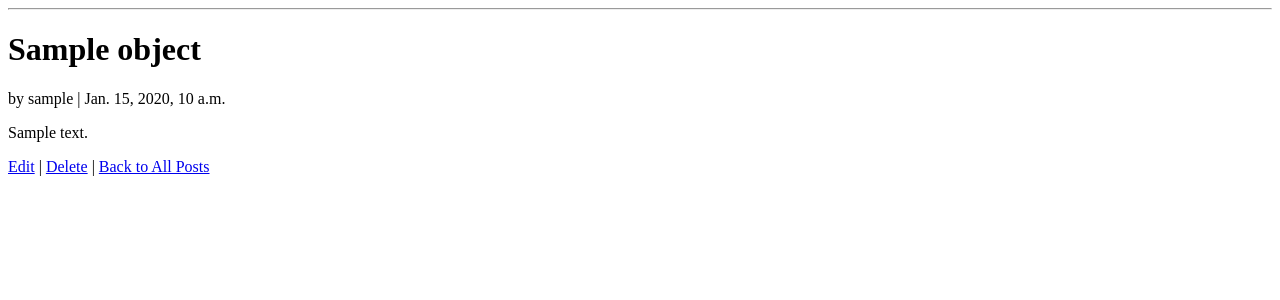
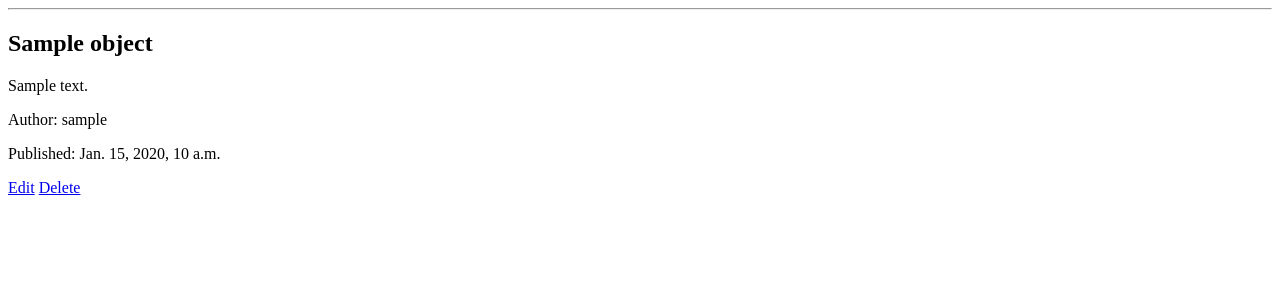
Before and after one commit to Melissa07001/Alx_DjangoLearnLab, a Django app: template blog/templates/blog/post_detail.html in a window 1280 px wide. Shown: the part 26-326 px from the top of the page. Run offline with Django 5.2, Linux system fonts and the light colour scheme; the template is opened without the code that fills it: most values are stand-ins (such as "Sample title", 1, 10 or a date in 2020).

Commit message:
Update post_detail.html

```diff
--- a/blog/templates/blog/post_detail.html
+++ b/blog/templates/blog/post_detail.html
@@ -1,10 +1,9 @@
 {% extends "blog/base.html" %}
 {% block content %}
-  <h1>{{ object.title }}</h1>
-  <p>by {{ object.author.username }} | {{ object.created_at }}</p>
-  <p>{{ object.content }}</p>
-
-  <a href="{% url 'post-update' object.pk %}">Edit</a> |
-  <a href="{% url 'post-delete' object.pk %}">Delete</a> |
-  <a href="{% url 'home' %}">Back to All Posts</a>
+<h2>{{ object.title }}</h2>
+<p>{{ object.content }}</p>
+<p>Author: {{ object.author.username }}</p>
+<p>Published: {{ object.published_date }}</p>
+<a href="{% url 'post-update' object.pk %}">Edit</a>
+<a href="{% url 'post-delete' object.pk %}">Delete</a>
 {% endblock %}
```
